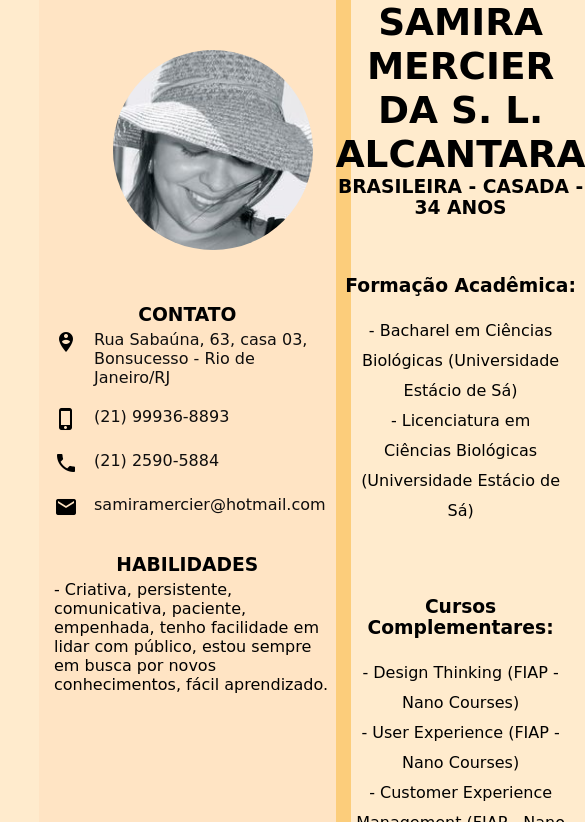
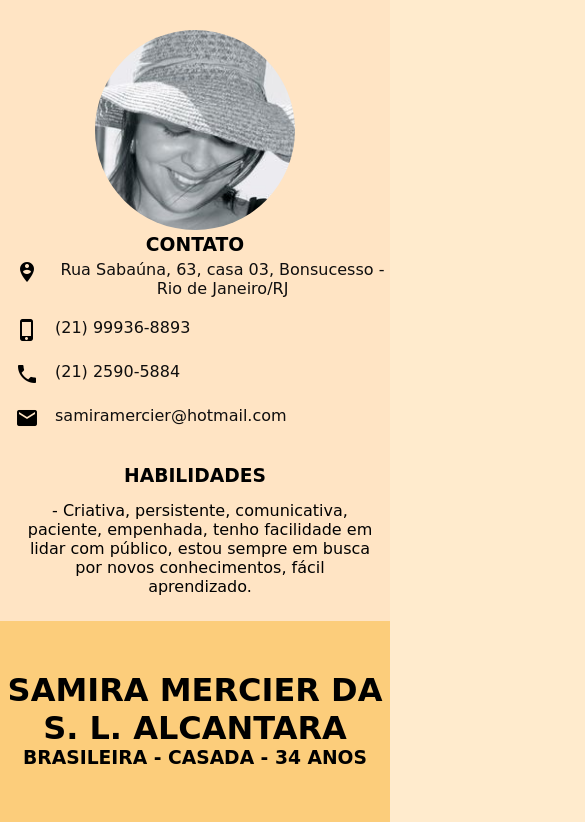
Before and after one commit to SamiraMercier/curriculo, a plain HTML site: page index.html in a window 390 px wide. Shown: the top 822 px of the page, 585 px wide, since content can reach past the window. Drawn offline with Linux system fonts and the light colour scheme.

Commit message:
corrigi a responsividade

```diff
--- a/curriculo.css
+++ b/curriculo.css
@@ -25,7 +25,7 @@ background-color: bisque;
 }
 
 .foto_perfil{
-    margin: 50px 25% 50px 25%;
+    margin: 30px 80px auto;
     border-radius: 50%;
 }
 
@@ -40,6 +40,12 @@ background-color: bisque;
     color: black;
     text-align: center;
     text-transform: uppercase;
+}
+
+.habilidades{
+    text-align: center;
+    padding: 10px;
+    margin-right: 10px;
 }
 
 .material-icons.icone_branco{
--- a/index.html
+++ b/index.html
@@ -5,6 +5,7 @@
     <meta http-equiv="X-UA-Compatible" content="IE=edge">
     <meta name="viewport" content="width=device-width, initial-scale=1.0">
     <link rel="stylesheet" href="curriculo.css">
+    <link rel="stylesheet" href="./responsividade.css">
     <link href="https://fonts.googleapis.com/icon?family=Material+Icons"
     rel="stylesheet">
     <title>Meu Curriculo</title>
@@ -42,13 +43,13 @@
             <section>
                 <h3 class="titulo_habilidades">Habilidades</h3>
                 <div class="bloco_informacao">
-                    <span>- Criativa, persistente, comunicativa, paciente, empenhada, tenho facilidade em lidar com público, estou sempre em busca por novos conhecimentos, fácil aprendizado.</span>
+                    <span class="habilidades">- Criativa, persistente, comunicativa, paciente, empenhada, tenho facilidade em lidar com público, estou sempre em busca por novos conhecimentos, fácil aprendizado.</span>
                 </div>
             </section>
         </div>
 
         <div class="lado_direito">
-                <h3 class="nome"><b><h1>Samira Mercier da S. L. Alcantara</h1></b></h3>
+                <h1 class="nome">Samira Mercier da S. L. Alcantara</h1>
 
                     <h3 class="idade">Brasileira - Casada - 34 anos</h3>
                     <br/>
--- /dev/null
+++ b/responsividade.css
@@ -0,0 +1,11 @@
+@media screen and (max-width:768px){
+    .principal{
+        margin: auto;
+        max-width: 600px;
+        text-align: center;
+        grid-template-columns: 1fr;
+    }
+    .nome{
+    padding-top: 50px;
+}
+}
```
